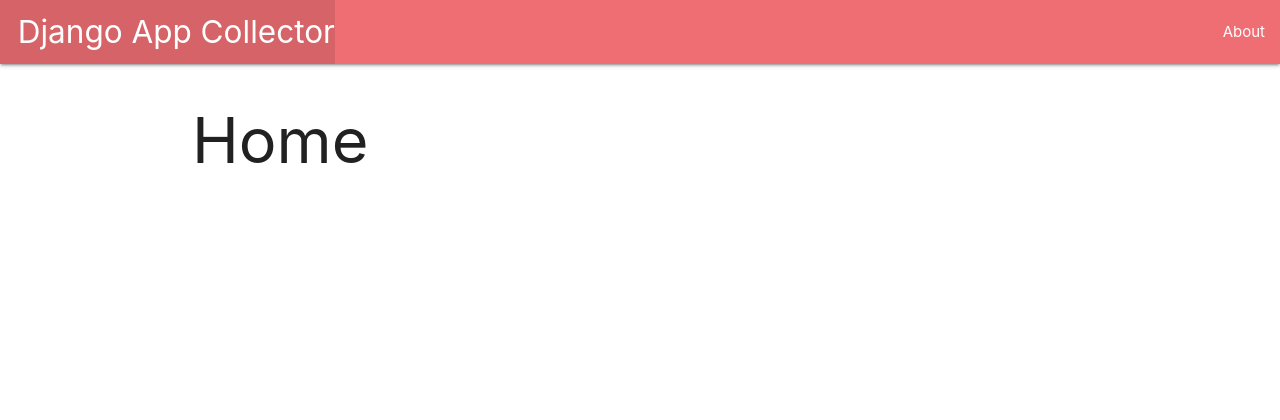
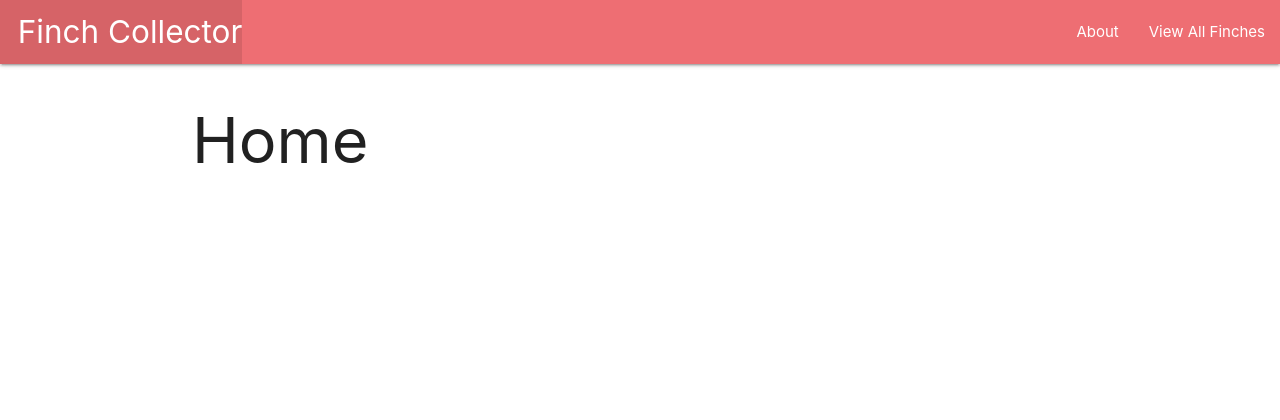
Before and after one commit to rmhayden/django_collector_lab, a Django app: page / in a window 1280 px wide. Shown: the top 420 px of the page. Run offline with Django 4.2, Linux system fonts and the light colour scheme.

Commit message:
added view all finches page

```diff
--- a/main_app/templates/base.html
+++ b/main_app/templates/base.html
@@ -20,10 +20,11 @@
     <nav>
       <div class="nav-wrapper">
         <ul>
-          <li><a href="/" class="left brand-logo">&nbsp;&nbsp;Django App Collector</a></li>
+          <li><a href="/" class="left brand-logo">&nbsp;&nbsp;Finch Collector</a></li>
         </ul>
         <ul class="right">
           <li><a href="/about">About</a></li>
+          <li><a href="/finches">View All Finches</a></li>
         </ul>
       </div>
     </nav>
--- a/main_app/urls.py
+++ b/main_app/urls.py
@@ -6,4 +6,5 @@ from . import views
 urlpatterns = [
     path('', views.home, name='home'),
     path('about/', views.about, name='about'),
+    path('finches/', views.finches_index, name='index'),
 ]
--- a/main_app/views.py
+++ b/main_app/views.py
@@ -1,4 +1,12 @@
 from django.shortcuts import render
+
+
+# data usually comes from a model; temporary data below for now
+
+finches = [
+    {'name': 'darwin'},
+    {'name': 'big bird'}
+]
 
 # Create your views here.
 # (views in Django are like controllers in express)
@@ -9,3 +17,10 @@ def home(request):
 
 def about(request):
     return render(request, 'about.html')
+
+
+def finches_index(request):
+    return render(request, 'finches/index.html', {
+        'finches': finches
+    })
+# the {} argument is how python data is passed into this function
```
Also changed, not shown: main_app/templates/finches/index.html (added, +18 -0 lines).
